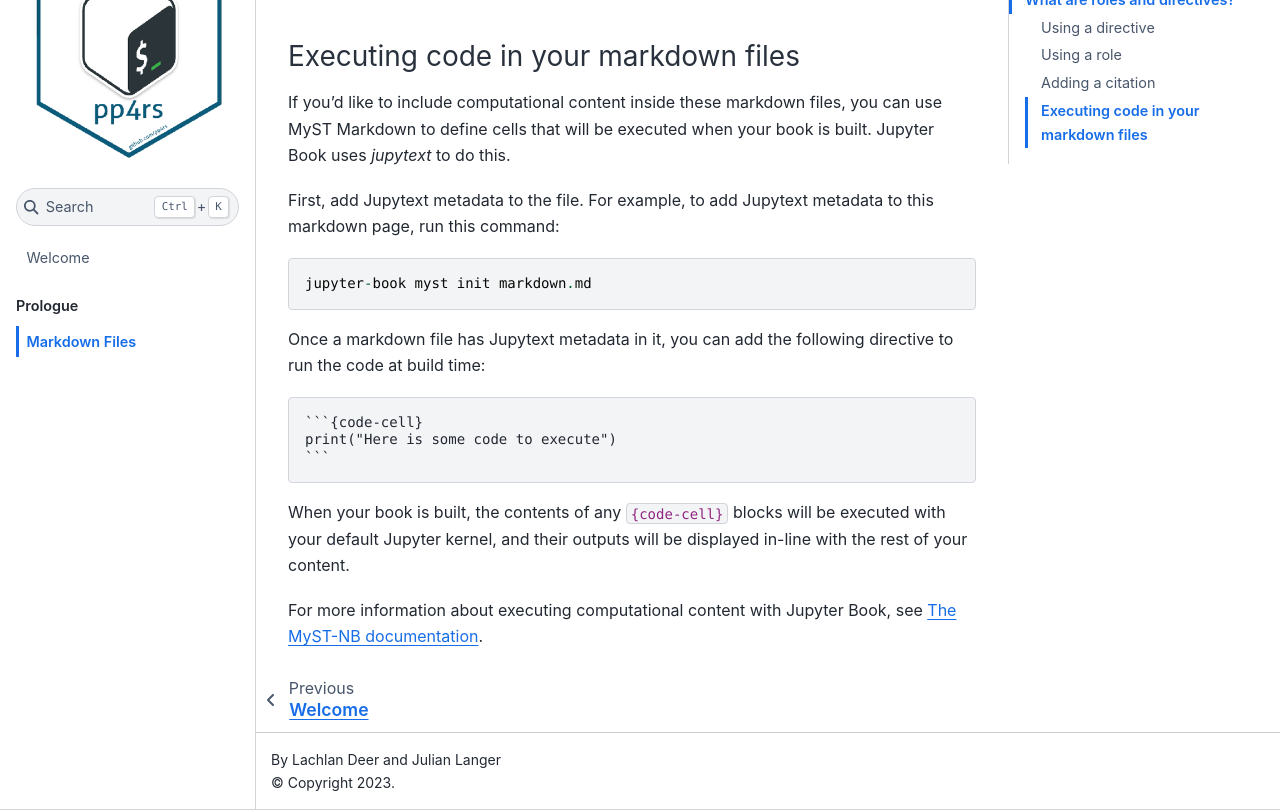
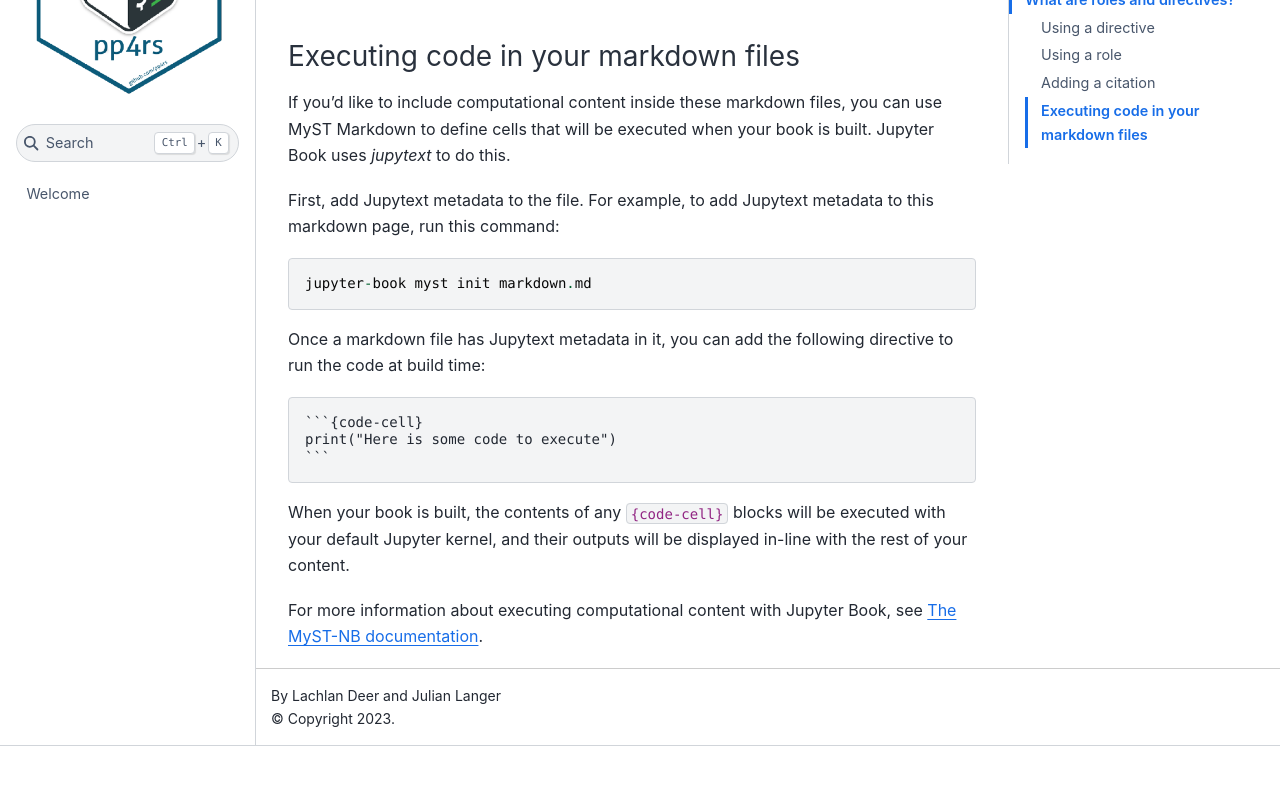
Before and after one commit to pp4rs/pp4rs-python, a Jupyter Book: the page built from markdown.md, in a window 1280 px wide and 900 px high, scrolled down 2080 px, cut to the strip 90-900 px from the top of the window. Built offline with Jupyter Book 1.0.4 settings and Sphinx 7.4.7 and the Sphinx Book theme 1.1.4, drawn with Linux system fonts in a browser that asks for light colours; pages that are not in the unit, such as notebooks, are missing from menus; cross-references to code outside the pages are shown as plain code; after the commit the page ends 2916 px from its top, so only the background shows below that; part of the change alters nothing that is shown.

```diff
--- a/_toc.yml
+++ b/_toc.yml
@@ -5,14 +5,15 @@ format: jb-book
 root: intro
 
 parts:
-  - caption: Prologue
+  - caption: Introduction to Python
     chapters:
-    - file: markdown.md
-    - file: notebooks.ipynb
-
-  - caption: Basics
-    chapters:
-    - file: notebooks/basics/notebooks.ipynb
+    - file: notebooks/basics/01_booleans_numbers_strings.ipynb
+    - file: notebooks/basics/02-lists_tuples_dictionaries.ipynb
+    - file: notebooks/basics/03-loops_conditionals.ipynb
+    - file: notebooks/basics/04-functions_modules.ipynb
+    - file: notebooks/basics/05-files_directories.ipynb
+    - file: notebooks/basics/06-regular_expressions.ipynb
+    - file: notebooks/basics/07-exercises.ipynb
 
   - caption: Python for Scientific Computing
     chapters:
```
Also changed, not shown: 8 other files.
